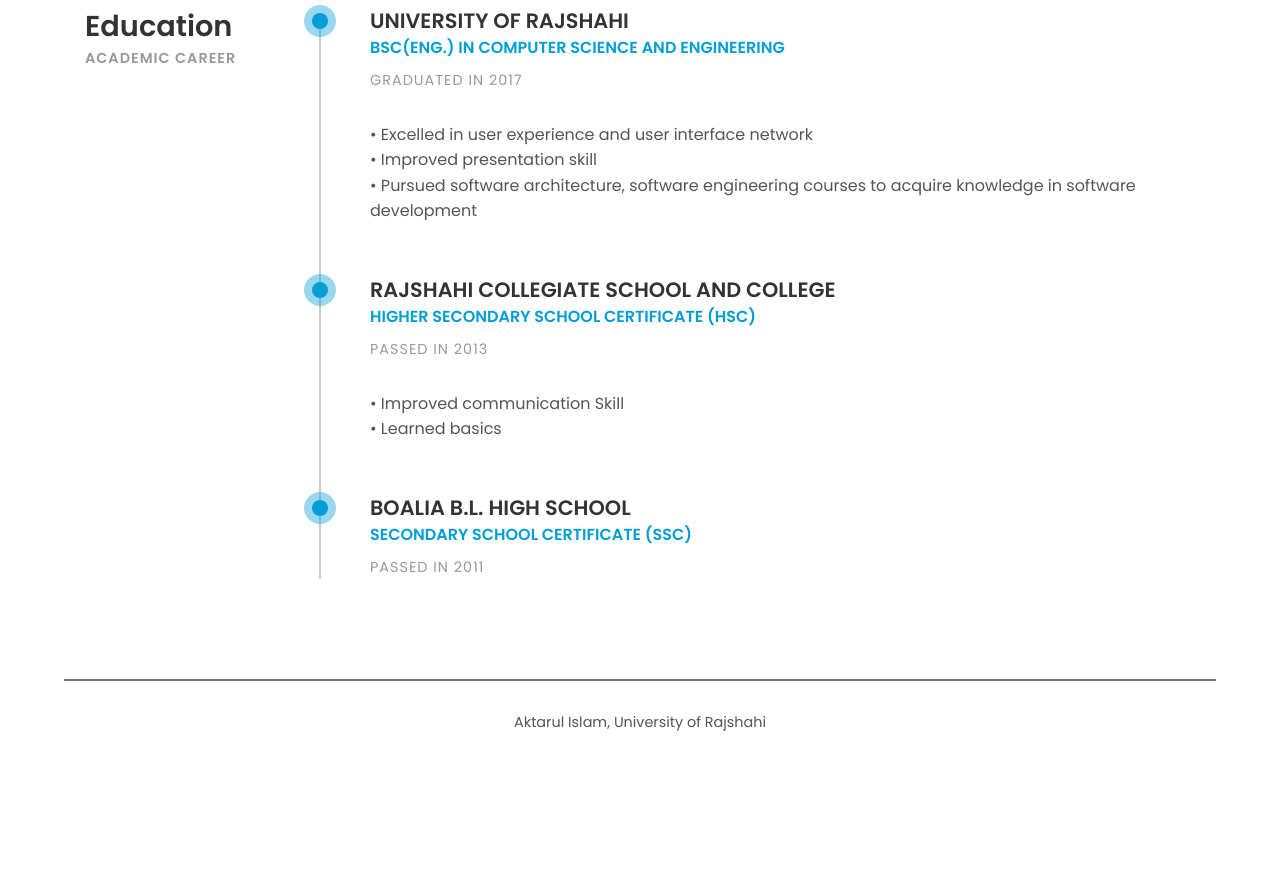
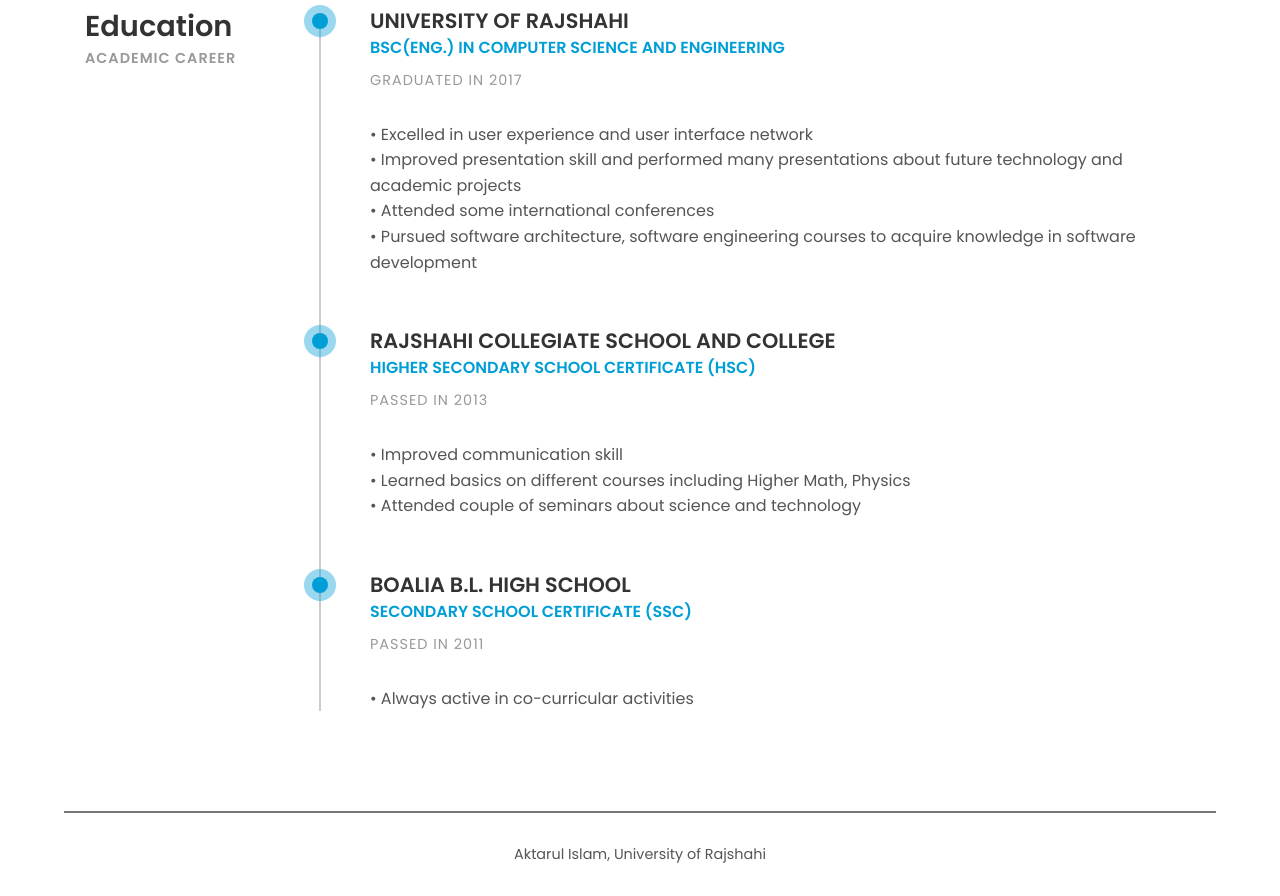
Before and after one commit to Aktarul/aktarul.github.io, a plain HTML site: page index.html in a window 1280 px wide. Shown: the part 2120-3016 px from the top of the page. Before the commit the page ends 2884 px from the top, so only its background shows below. Drawn offline with Linux system fonts and the light colour scheme; files whose address does not match are found by name.

Commit message:
icon added

```diff
--- a/index.html
+++ b/index.html
@@ -2,6 +2,7 @@
 <html lang="en">
 <head>
     <title>Aktarul Islam</title>
+    <link rel="icon" href="images/aktarul.ico">
     <meta http-equiv="X-UA-Compatible" content="IE=edge">
     <meta name="viewport" content="width=device-width, initial-scale=1">
     <meta charset="UTF-8">
@@ -36,7 +37,7 @@
                 </div><!-- col-sm-8 -->
 
                 <div class="col-sm-10 col-md-5 col-lg-9">
-                    <a class="download-btn" href="#">Download CV</a>
+                    <a class="download-btn" href="resume/aktarul_islam.pdf" download>Download CV</a>
                     <h2><b>Aktarul Islam</b></h2>
                     <h4 class="font-blue">Full Stack Web Developer</h4>
                     <div class="information margin-tb-30">
@@ -209,7 +210,9 @@
                         <h6 class="font-lite-black margin-t-10">GRADUATED IN 2017</h6>
                         <p class="margin-tb-30">
                             • Excelled in user experience and user interface network<br>
-                            • Improved presentation skill<br>
+                            • Improved presentation skill and performed many presentations
+                            about future technology and academic projects<br>
+                            • Attended some international conferences<br>
                             • Pursued software architecture, software
                             engineering courses to acquire knowledge in software development
                         </p>
@@ -220,8 +223,10 @@
                         <h5 class="font-blue"><b>HIGHER SECONDARY SCHOOL CERTIFICATE (HSC)</b></h5>
                         <h6 class="font-lite-black margin-t-10">PASSED IN 2013</h6>
                         <p class="margin-tb-30">
-                            • Improved communication Skill<br>
-                            • Learned basics
+                            • Improved communication skill<br>
+                            • Learned basics on different courses including Higher Math,
+                            Physics<br>
+                            • Attended couple of seminars about science and technology
                         </p>
                     </div><!-- education -->
 
@@ -230,7 +235,7 @@
                         <h5 class="font-blue"><b>SECONDARY SCHOOL CERTIFICATE (SSC)</b></h5>
                         <h6 class="font-lite-black margin-t-10">PASSED IN 2011</h6>
                         <p class="margin-tb-30">
-                            <!--points will be here-->
+                            • Always active in co-curricular activities<br>
                         </p>
                     </div><!-- education -->
                 </div><!-- education-wrapper -->
```
Also changed, not shown: images/aktarul.ico (added), 1 other file.
